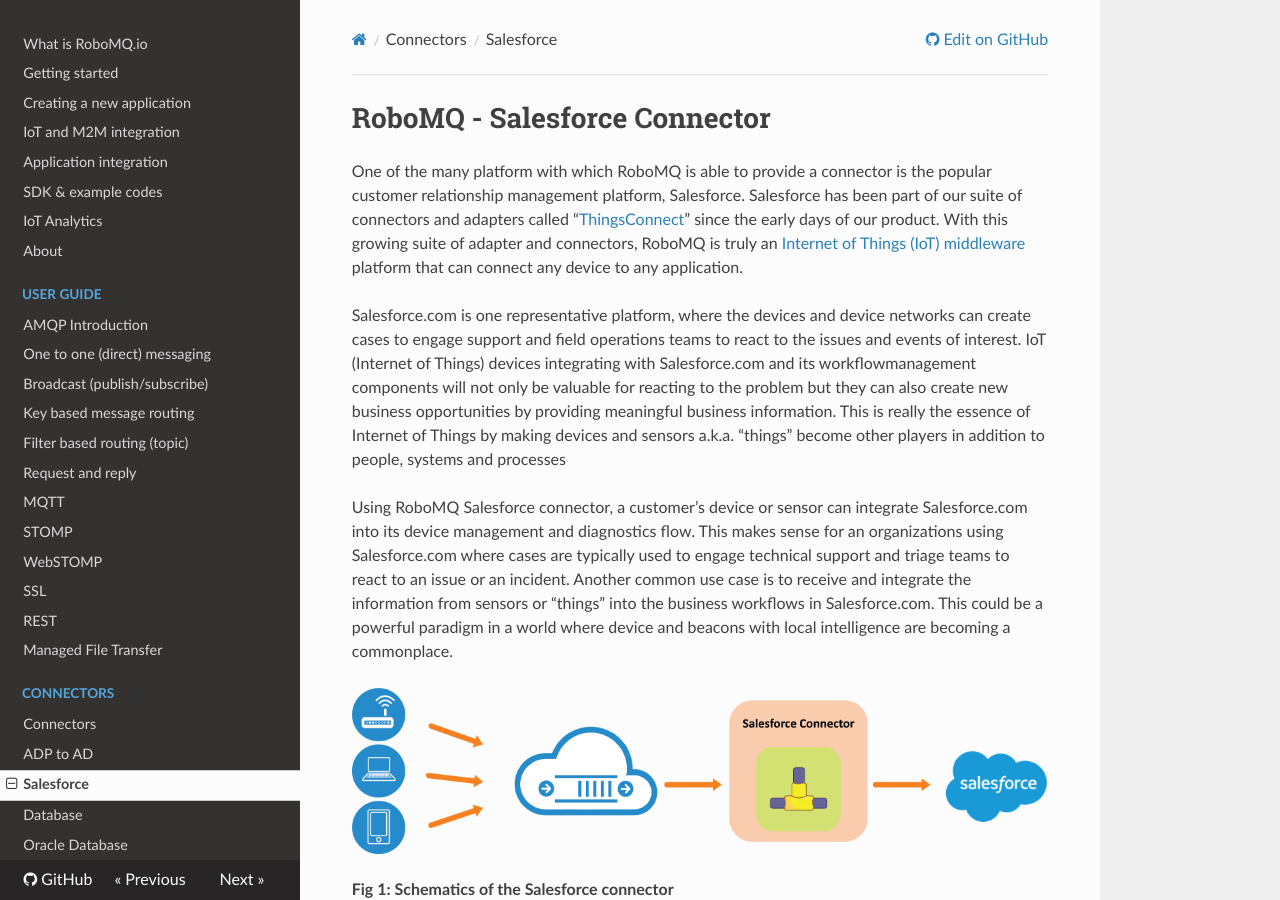
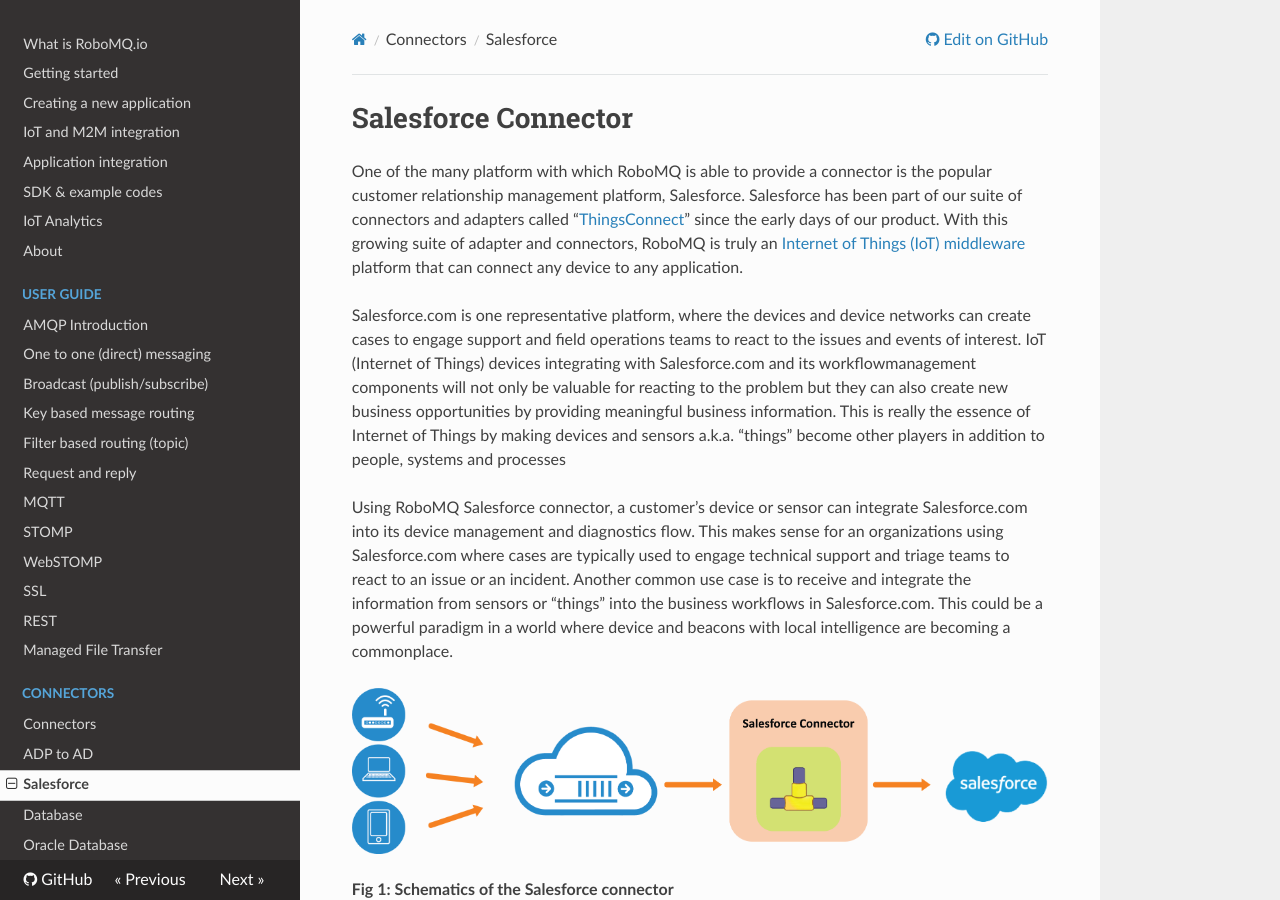
Before and after one commit to robomq/robomq.io, an MkDocs documentation site: the page built from docs/Salesforce_Connector.md, in a window 1280 px wide and 900 px high. Built offline with MkDocs 1.6.1, drawn with Linux system fonts in a browser that asks for light colours; nearby versions of some CDN libraries; old or Windows-style settings are respelled for this version of MkDocs.

Commit message:
removed robomq from title

```diff
--- a/docs/Salesforce_Connector.md
+++ b/docs/Salesforce_Connector.md
@@ -1,4 +1,4 @@
-# RoboMQ - Salesforce Connector
+# Salesforce Connector
 
 One of the many platform with which RoboMQ is able to provide a connector is the popular customer relationship management platform, Salesforce. Salesforce has been part of our suite of connectors and adapters called “<a href="https://www.robomq.io/#thingsconnect">ThingsConnect</a>” since the early days of our product. With this growing suite of adapter and connectors, RoboMQ is truly an <a href="https://www.robomq.io/#iotmiddleware">Internet of Things (IoT) middleware</a> platform that can connect any device to any application.
 
```
